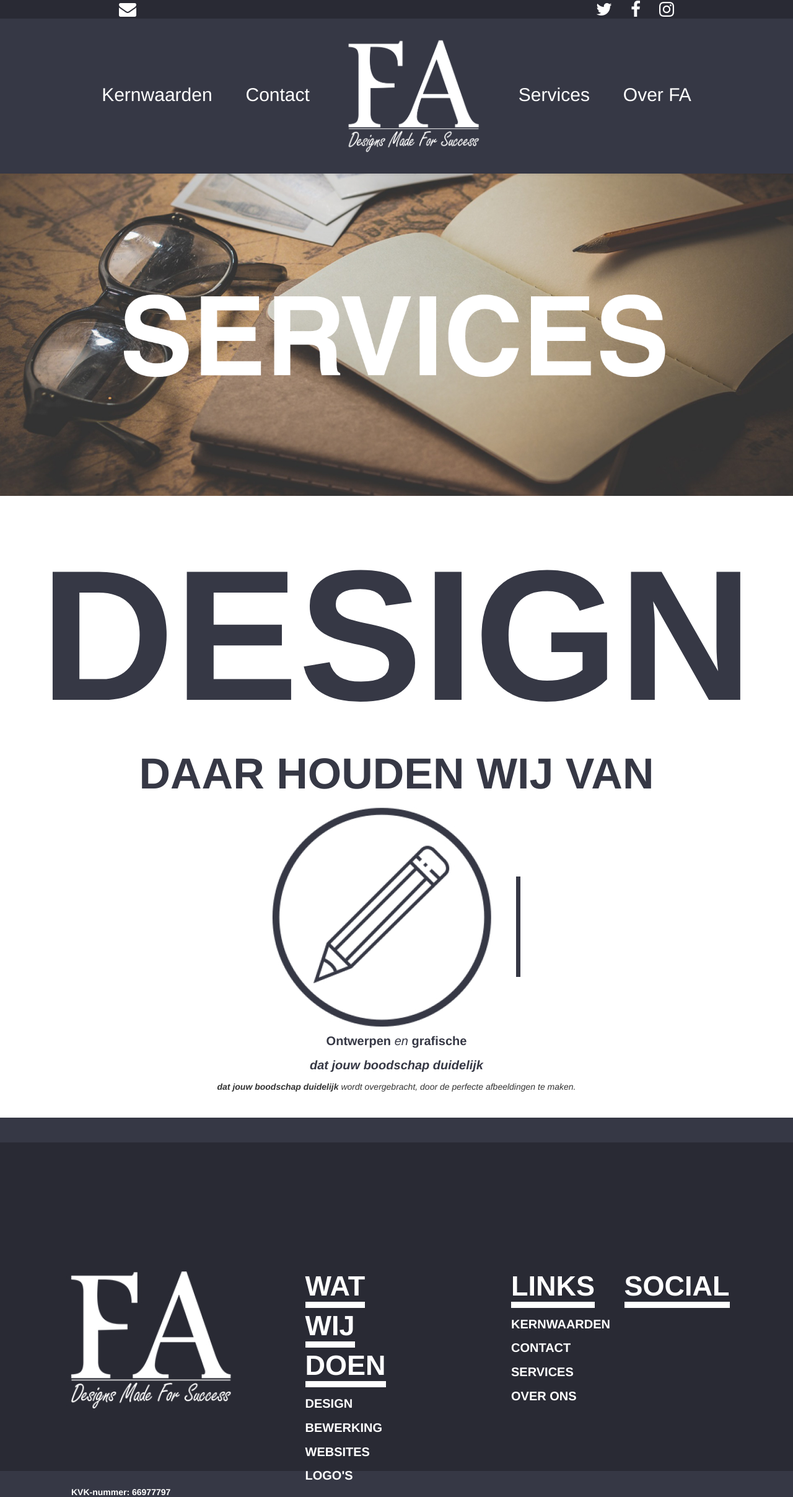
After one commit to mixedfruitjuice/FA-Designs-website, a Node server app: page /services in a window 1280 px wide. The commit adds this page. Shown: the whole page at 62% size. Run offline with Node 20, Linux system fonts and the light colour scheme.

Commit message:
made a little beginning to the services page

```diff
--- a/public/css/style.css
+++ b/public/css/style.css
@@ -239,7 +239,7 @@ a:hover {
     font-weight: bold;
     color: white;
     text-align: center;
-    font-size: 200px;
+    font-size: 120px;
 }
 
 .titel1 {
@@ -262,6 +262,39 @@ a:hover {
     font-family: "HelveticaNeue-Light", "Helvetica Neue Light", "Helvetica Neue", Helvetica, Arial, "Lucida Grande", sans-serif;
     color: white;
     font-size: 18px;
+}
+
+.designs {
+    position: relative;
+    bottom: 40px;
+}
+#designtekst {
+    font-family: "HelveticaNeue-Light", "Helvetica Neue Light", "Helvetica Neue", Helvetica, Arial, "Lucida Grande", sans-serif;
+    color: #363845;
+    font-size: 300px;
+    font-weight: bold;
+}
+
+#designmidden {
+    font-family: "HelveticaNeue-Light", "Helvetica Neue Light", "Helvetica Neue", Helvetica, Arial, "Lucida Grande", sans-serif;
+    color: #363845;
+    font-size: 70px;
+    font-weight: bold;
+}
+
+.designonder {
+    position: relative;
+    font-family: "HelveticaNeue-Light", "Helvetica Neue Light", "Helvetica Neue", Helvetica, Arial, "Lucida Grande", sans-serif;
+    color: #363845;
+    font-size: 20px;
+}
+
+.design1 {
+    background-color: white;
+    text-align: center;
+    width: 100%;
+    padding-top: 40px;
+    padding-bottom: 40px;
 }
 
 .service {
@@ -576,6 +609,10 @@ footer {
 
 @media screen and (min-width: 1024px) and (max-width: 1216px) {
 
+    #designtekst {
+        font-size: 220px;
+    }
+
     .shrink {
         height: 140px;
     }
@@ -595,6 +632,10 @@ footer {
 }
 
 @media screen and (max-width: 1023px) {
+
+    #designtekst {
+        font-size: 100px;
+    }
 
     #kernwaardentekst {
         font-size: 60px;
--- a/src/views/navbar.ejs
+++ b/src/views/navbar.ejs
@@ -16,10 +16,10 @@
         <ul>
             <a id="home2" href="/"><li><img id="navlogo2" src="img/navlogo.png"></a></li></a>
             <a id="kernwaarden" href="/kernwaarden"><li>Kernwaarden</li></a>
+            <a id="contact" href="/contact"><li>Contact</li></a>
+            <a id="home" href="/"><li><img id="navlogo" height="190" src="img/navlogo.png"></a></li></a>
             <a id="services" href="/services"><li>Services</li></a>
-            <a id="home" href="/"><li><img id="navlogo" height="190" src="img/navlogo.png"></a></li></a>
-            <a id="over" href="/over"><li>Over ons</li></a>
-            <a id="contact" href="/contact"><li>Contact</li></a>
+            <a id="over" href="/over"><li>Over FA</li></a>
         </ul>
     </div>
 </nav>
--- /dev/null
+++ b/src/views/services.ejs
@@ -0,0 +1,33 @@
+<html>
+    <head>
+        <title>FA Designs | Services</title>
+        <meta charset="utf-8">
+
+    </head>
+    <body style="background-color: #363845">
+        <%- include navbar.ejs %>
+        <img class="homepic" src="img/services.png" />
+        <div class="designs">
+            <div class="design1">
+                <h1 id="designtekst">DESIGN</h1>
+                <h1 id="designmidden">DAAR HOUDEN WIJ VAN</h1>
+                <img id="" src="img/penservice.png" />
+                <p class="designonder"><b>Ontwerpen</b> <i>en</i> <b>grafische</b></p>
+                <p class="designonder"><b><i>dat jouw boodschap duidelijk</i></b></p>
+                    <b><i>dat jouw boodschap duidelijk</i></b>
+                    <i>wordt overgebracht, door de</i>
+                    <i>perfecte afbeeldingen te maken.</i>
+            </div>
+        </div>
+        <div class="fotobewerking">
+
+        </div>
+        <div class="logo's">
+
+        </div>
+        <div class="websites">
+
+        </div>
+        <%- include footer.ejs %>
+    </body>
+</html>
```
Also changed, not shown: src/views/index.ejs (+17 -11 lines), public/img/Capture.PNG, public/img/homecomp.png, public/img/penservice.PNG (added), public/img/services.PNG (added).
